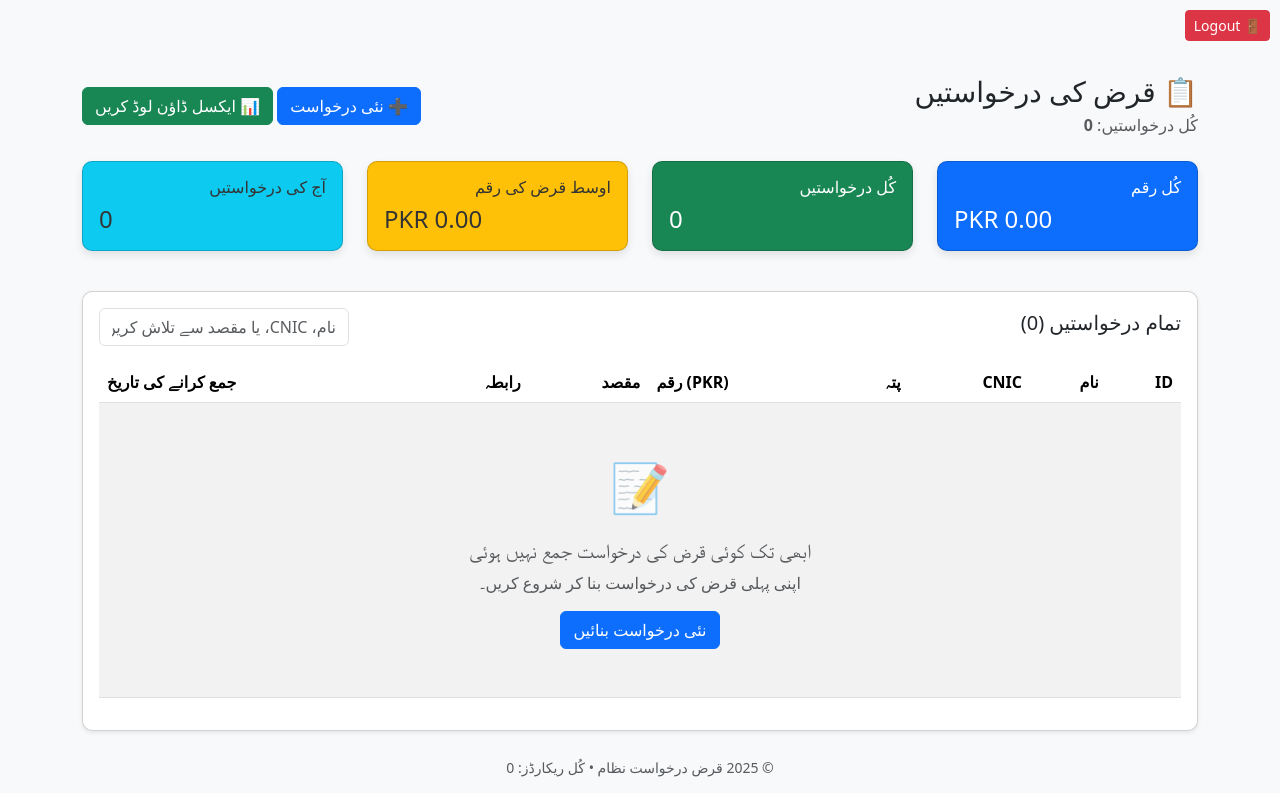
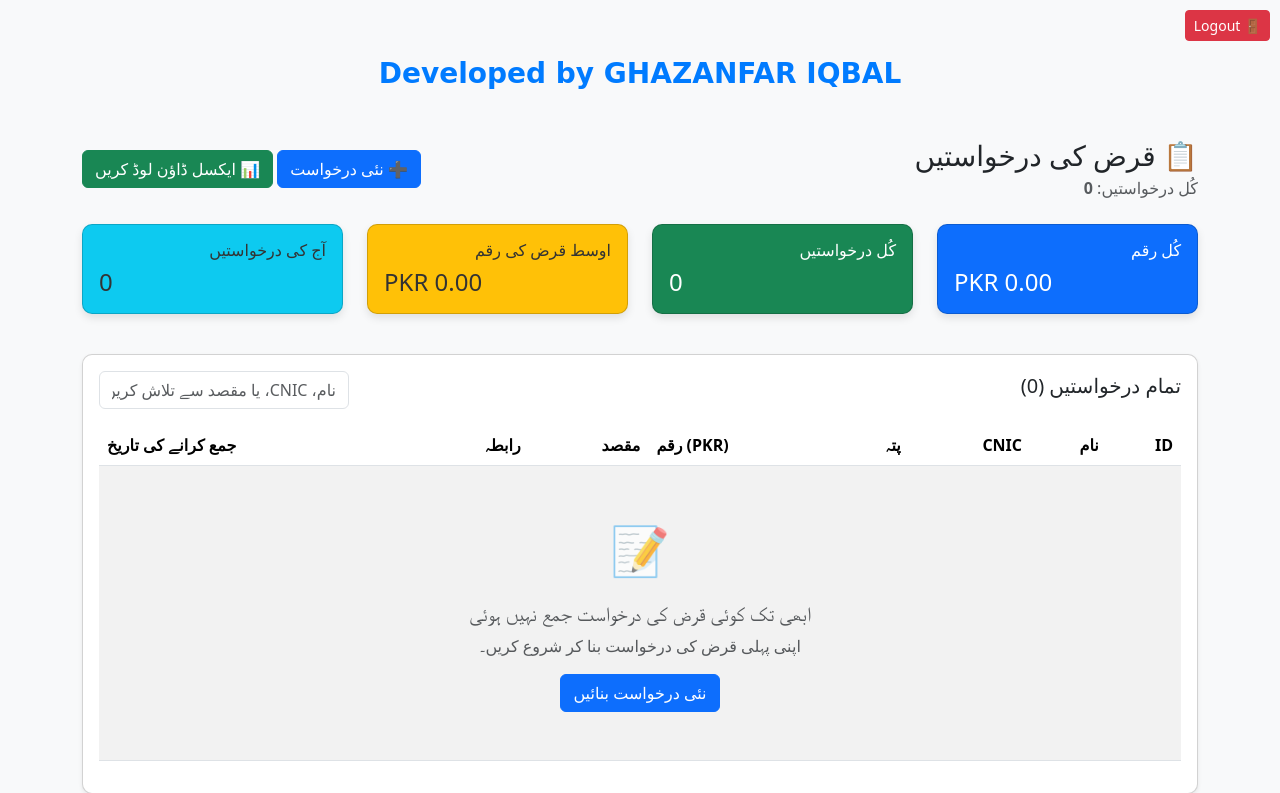
Before and after one commit to ghazanfariqbal630/Loan-Application, a Flask app: page /dashboard in a window 1280 px wide. Shown: the top 793 px of the page. Run offline with Flask 3, Linux system fonts and the light colour scheme; the visitor is signed in with stand-in values (Sample User, id 1); data that the repository does not hold is empty.

Commit message:
Update dashboard.html

```diff
--- a/templates/dashboard.html
+++ b/templates/dashboard.html
@@ -5,6 +5,12 @@
    <div style="text-align: right; margin: 10px;">
   <a href="{{ url_for('logout') }}" class="btn btn-danger btn-sm">🚪 Logout</a>
    </div>
+<!-- Header Section -->
+<div class="text-center mt-3 mb-4">
+  <h3 style="font-family: 'Brush Script MT', cursive; font-weight: bold; color: #007bff;">
+    Developed by GHAZANFAR IQBAL
+  </h3>
+</div>
 
   <title>قرض ڈیش بورڈ</title>
   <link href="https://cdn.jsdelivr.net/npm/bootstrap@5.3.3/dist/css/bootstrap.min.css" rel="stylesheet">
```
